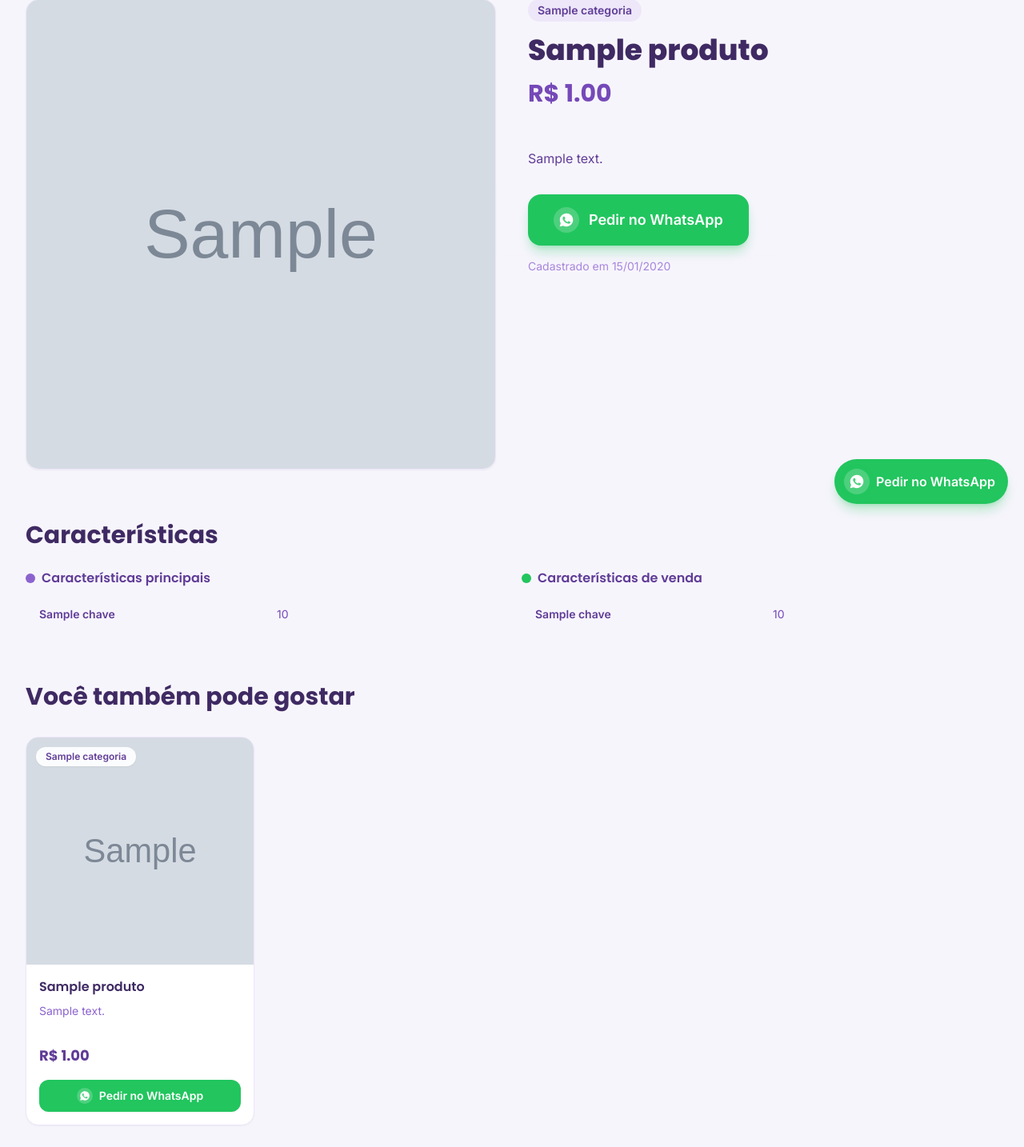
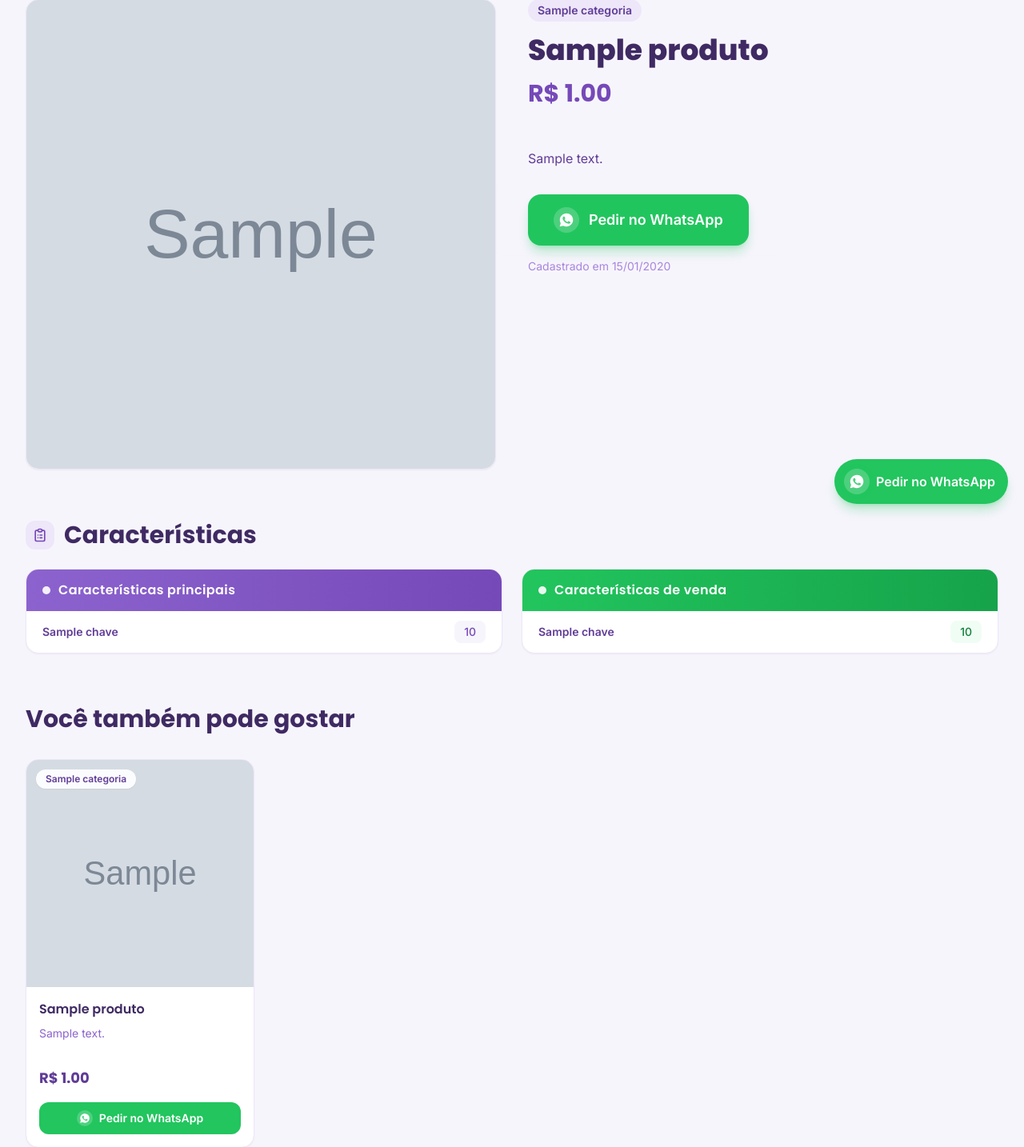
Before and after one commit to znt10/Site-de-nenem, a Django app: template templates/loja/produto_detalhe.html in a window 1280 px wide. Shown: the part 150-1584 px from the top of the page at 80% size. Run offline with Django 5.2, Linux system fonts and the light colour scheme; tables that the repository leaves empty hold one stand-in row (values such as "Sample post"); the template is opened without the code that fills it: values that come from a table or form of the project are taken from there, most other values are stand-ins (such as "Sample title", 1, 10 or a date in 2020); grey boxes marked "Sample" are stand-in pictures; some libraries are stand-ins or nearby versions.

Commit message:
segunraça

```diff
--- a/docker-compose.yml
+++ b/docker-compose.yml
@@ -4,10 +4,10 @@ services:
     container_name: panos_db
     restart: unless-stopped
     environment:
-      MYSQL_ROOT_PASSWORD: ${MYSQL_ROOT_PASSWORD:-rootpass}
+      MYSQL_ROOT_PASSWORD: ${MYSQL_ROOT_PASSWORD:?defina MYSQL_ROOT_PASSWORD no .env}
       MYSQL_DATABASE: ${DB_NAME:-panoslar}
       MYSQL_USER: ${DB_USER:-panoslar}
-      MYSQL_PASSWORD: ${DB_PASSWORD:-panoslar123}
+      MYSQL_PASSWORD: ${DB_PASSWORD:?defina DB_PASSWORD no .env}
     volumes:
       - mysql_data:/var/lib/mysql
     ports:
--- a/templates/loja/produto_detalhe.html
+++ b/templates/loja/produto_detalhe.html
@@ -78,40 +78,47 @@
     <!-- Características -->
     {% if carac_principais or carac_venda %}
     <div class="mt-12">
-        <h2 class="font-display font-bold text-2xl sm:text-3xl mb-6">Características</h2>
-        <div class="grid sm:grid-cols-2 gap-6">
+        <div class="flex items-center gap-3 mb-6">
+            <span class="inline-flex items-center justify-center w-9 h-9 rounded-xl bg-brand-100 text-brand-600">
+                <svg class="w-5 h-5" fill="none" stroke="currentColor" stroke-width="2" viewBox="0 0 24 24">
+                    <path stroke-linecap="round" stroke-linejoin="round" d="M9 5H7a2 2 0 00-2 2v12a2 2 0 002 2h10a2 2 0 002-2V7a2 2 0 00-2-2h-2M9 5a2 2 0 002 2h2a2 2 0 002-2M9 5a2 2 0 012-2h2a2 2 0 012 2m-3 7h3m-3 4h3m-6-4h.01M9 16h.01" />
+                </svg>
+            </span>
+            <h2 class="font-display font-bold text-2xl sm:text-3xl">Características</h2>
+        </div>
+        <div class="grid sm:grid-cols-2 gap-6 items-start">
 
             {% if carac_principais %}
-            <div>
-                <h3 class="font-display font-semibold text-base text-brand-700 mb-3 flex items-center gap-2">
-                    <span class="inline-block w-3 h-3 rounded-full bg-brand-500"></span>
-                    Características principais
-                </h3>
-                <table class="w-full text-sm border-collapse rounded-xl overflow-hidden border border-brand-100">
+            <div class="rounded-2xl border border-brand-100 bg-white shadow-sm overflow-hidden">
+                <div class="flex items-center gap-2.5 px-5 py-3.5 bg-gradient-to-r from-brand-500 to-brand-600">
+                    <span class="inline-block w-2.5 h-2.5 rounded-full bg-white/90"></span>
+                    <h3 class="font-display font-semibold text-sm sm:text-base text-white tracking-wide">Características principais</h3>
+                </div>
+                <dl class="divide-y divide-brand-50">
                     {% for c in carac_principais %}{% if c.valor %}
-                    <tr class="{% if forloop.counter|divisibleby:2 %}bg-white{% else %}bg-brand-50{% endif %}">
-                        <td class="py-2.5 px-4 font-semibold text-brand-700 w-1/2 border-b border-brand-100">{{ c.chave }}</td>
-                        <td class="py-2.5 px-4 text-brand-600 border-b border-brand-100">{{ c.valor }}</td>
-                    </tr>
+                    <div class="flex items-center justify-between gap-4 px-5 py-3 hover:bg-brand-50/60 transition-colors">
+                        <dt class="text-sm font-semibold text-brand-700">{{ c.chave }}</dt>
+                        <dd class="text-sm text-brand-600 font-medium bg-brand-50 rounded-lg px-3 py-1 text-right">{{ c.valor }}</dd>
+                    </div>
                     {% endif %}{% endfor %}
-                </table>
+                </dl>
             </div>
             {% endif %}
 
             {% if carac_venda %}
-            <div>
-                <h3 class="font-display font-semibold text-base text-brand-700 mb-3 flex items-center gap-2">
-                    <span class="inline-block w-3 h-3 rounded-full bg-green-500"></span>
-                    Características de venda
-                </h3>
-                <table class="w-full text-sm border-collapse rounded-xl overflow-hidden border border-brand-100">
+            <div class="rounded-2xl border border-brand-100 bg-white shadow-sm overflow-hidden">
+                <div class="flex items-center gap-2.5 px-5 py-3.5 bg-gradient-to-r from-green-500 to-green-600">
+                    <span class="inline-block w-2.5 h-2.5 rounded-full bg-white/90"></span>
+                    <h3 class="font-display font-semibold text-sm sm:text-base text-white tracking-wide">Características de venda</h3>
+                </div>
+                <dl class="divide-y divide-green-50">
                     {% for c in carac_venda %}{% if c.valor %}
-                    <tr class="{% if forloop.counter|divisibleby:2 %}bg-white{% else %}bg-brand-50{% endif %}">
-                        <td class="py-2.5 px-4 font-semibold text-brand-700 w-1/2 border-b border-brand-100">{{ c.chave }}</td>
-                        <td class="py-2.5 px-4 text-brand-600 border-b border-brand-100">{{ c.valor }}</td>
-                    </tr>
+                    <div class="flex items-center justify-between gap-4 px-5 py-3 hover:bg-green-50/60 transition-colors">
+                        <dt class="text-sm font-semibold text-brand-700">{{ c.chave }}</dt>
+                        <dd class="text-sm text-green-700 font-medium bg-green-50 rounded-lg px-3 py-1 text-right">{{ c.valor }}</dd>
+                    </div>
                     {% endif %}{% endfor %}
-                </table>
+                </dl>
             </div>
             {% endif %}
 
```
Also changed, not shown: 1 other file.
